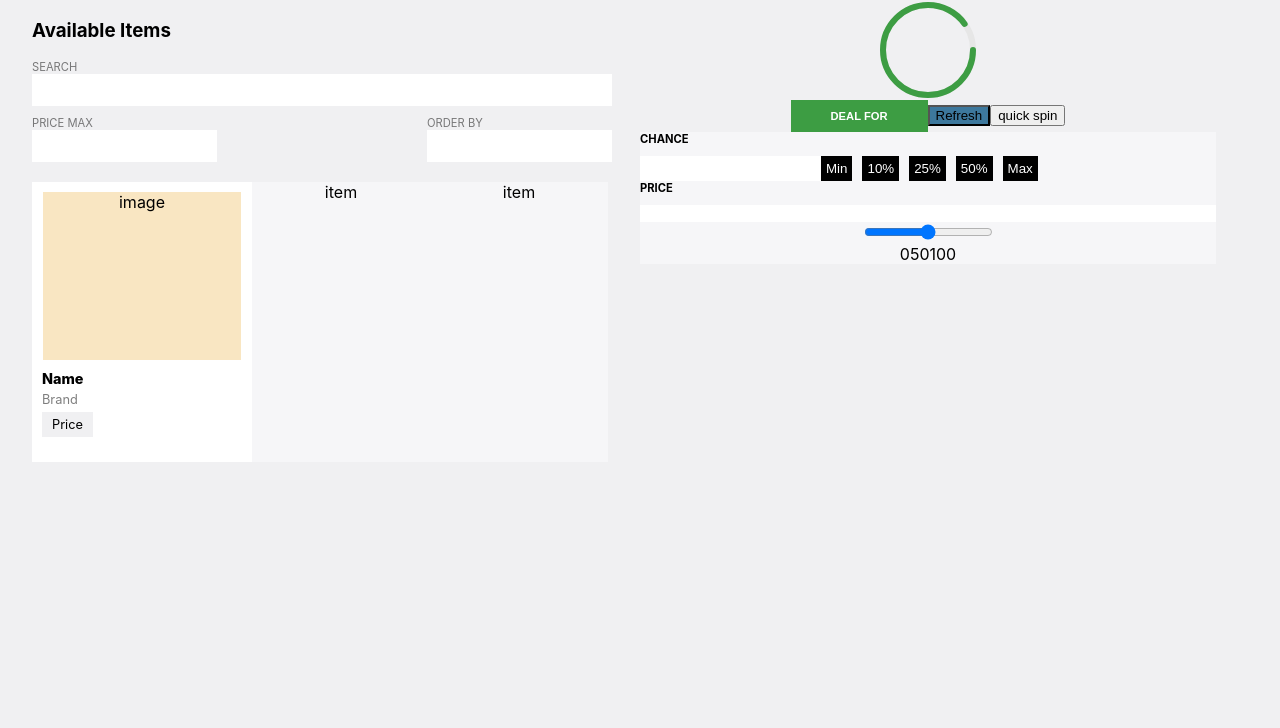
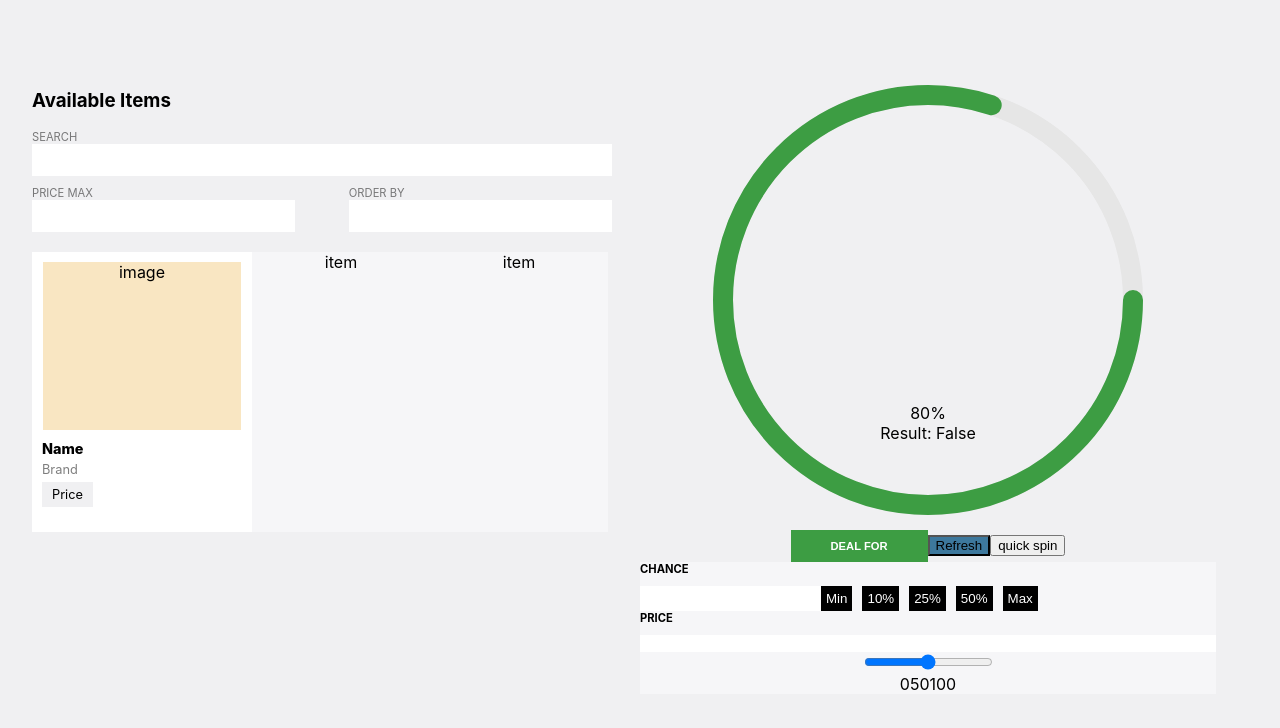
Before and after one commit to THEmmanuel/test, a React (Create React App) app: page / in a window 1280 px wide. Shown: the top 728 px of the page. Built offline with nearby package versions, Linux system fonts and the light colour scheme.

Commit message:
add circle style and updates

```diff
--- a/src/App.css
+++ b/src/App.css
@@ -2,6 +2,7 @@
 	text-align: center;
 	display: flex;
 	flex-direction: row;
+	margin-top: 70px;
 }
 
 .App-logo {
@@ -34,6 +35,7 @@
 	from {
 		transform: rotate(0deg);
 	}
+
 	to {
 		transform: rotate(360deg);
 	}
--- a/src/components/Spinner/Spinner.js
+++ b/src/components/Spinner/Spinner.js
@@ -1,27 +1,108 @@
-import React from 'react';
+import React, { useState, useEffect } from 'react';
 import styles from './Spinner.module.css';
+import needleImage from '../../assets/needle-dark.svg';
 
-const CircleProgressBar = ({ progress }) => {
-	const circumference = 2 * Math.PI * 45;
-	const offset = circumference - (90 / 100) * circumference;
+const CircleProgressBar = ({ progress = 80 }) => {
+	const radius = 205;
+	const circumference = 2 * Math.PI * radius;
+	const [rotation, setRotation] = useState(0);
+	const [isRotating, setIsRotating] = useState(false);
+	const [isInGreenArea, setIsInGreenArea] = useState(false);
+
+	const handleMouseDown = () => {
+		setIsRotating(true);
+	};
+
+	const handleMouseUp = () => {
+		setIsRotating(false);
+	};
+
+	const handleMouseMove = (event) => {
+		if (isRotating) {
+			const { clientX, clientY } = event;
+			const rect = event.target.getBoundingClientRect();
+			const centerX = rect.left + rect.width / 2;
+			const centerY = rect.top + rect.height / 2;
+			const dx = clientX - centerX;
+			const dy = clientY - centerY;
+			const angle = Math.atan2(dy, dx);
+			const degrees = angle * (180 / Math.PI);
+			setRotation(degrees);
+
+			// Calculate if the needle is in the green area
+			const greenAreaStart = -60; // Starting angle of the green area
+			const greenAreaEnd = 60; // Ending angle of the green area
+			setIsInGreenArea(degrees >= greenAreaStart && degrees <= greenAreaEnd);
+		}
+	};
+
+	useEffect(() => {
+		document.addEventListener('mousemove', handleMouseMove);
+		return () => {
+			document.removeEventListener('mousemove', handleMouseMove);
+		};
+	}, [isRotating]);
 
 	const progressStyle = {
 		strokeDasharray: circumference,
-		strokeDashoffset: offset,
+		strokeDashoffset: (100 - progress) / 100 * circumference,
 		transition: 'stroke-dashoffset 0.3s ease',
 	};
 
 	return (
-		<svg className={styles.circleProgress} width="100" height="100">
-			<circle className={styles.circleBackground} cx="50" cy="50" r="45" />
-			<circle
-				className={styles.circleProgressBar}
-				cx="50"
-				cy="50"
-				r="45"
-				style={progressStyle}
-			/>
-		</svg>
+		<div className={styles.container}>
+			<svg
+				className={styles.circleProgress}
+				width="460"
+				height="460"
+				onMouseDown={handleMouseDown}
+				onMouseUp={handleMouseUp}
+			>
+				<g transform={`translate(230, 230) rotate(${rotation})`}>
+					<circle
+						className={styles.circleBackground}
+						cx="0"
+						cy="0"
+						r={radius}
+					/>
+					<circle
+						className={styles.circleProgressBar}
+						cx="0"
+						cy="0"
+						r={radius}
+						style={progressStyle}
+					/>
+					{isInGreenArea && (
+						<image
+							className={styles.needleImage}
+							href={needleImage}
+							x="-45"
+							y="-45"
+							width="90"
+							height="90"
+						/>
+					)}
+					<foreignObject
+						x={-radius}
+						y={radius / 2}
+						width={radius * 2}
+						height={radius}
+					>
+						<div className={styles.progressTextContainer}>
+							<span className={styles.progressText}>{`${progress}%`}</span>
+						</div>
+						<div className={styles.middleContent}>
+							{isInGreenArea ? (
+								<span className={styles.resultText}>Result: True</span>
+							) : (
+								<span className={styles.resultText}>Result: False</span>
+							)}
+							{/* Add additional content here */}
+						</div>
+					</foreignObject>
+				</g>
+			</svg>
+		</div>
 	);
 };
 
--- a/src/components/Spinner/Spinner.module.css
+++ b/src/components/Spinner/Spinner.module.css
@@ -7,13 +7,13 @@
 .circleBackground {
 	fill: none;
 	stroke: #e6e6e6;
-	stroke-width: 6;
+	stroke-width: 20;
 }
 
 .circleProgressBar {
 	fill: none;
 	stroke: #3D9D43;
-	stroke-width: 6;
+	stroke-width: 20;
 	stroke-linecap: round;
 	stroke-dasharray: 0;
 }
--- a/src/containers/Items/Items.js
+++ b/src/containers/Items/Items.js
@@ -15,12 +15,12 @@ const Items = () => {
 						</div>
 
 						<div className={style.InputSecondaryWrapper}>
-							<div className={style.ItemsInput}>
+							<div className={style.ItemsInputSecondary}>
 								<span className={style.ItemsInputText}>PRICE MAX</span>
 								<input type="text" className={`${style.InputSecondary}`} />
 							</div>
 
-							<div className={style.ItemsInput}>
+							<div className={style.ItemsInputSecondary}>
 								<span className={style.ItemsInputText}>ORDER BY</span>
 								<input type="text" className={`${style.InputSecondary}`} />
 							</div>
--- a/src/containers/Items/Items.module.css
+++ b/src/containers/Items/Items.module.css
@@ -21,6 +21,13 @@
 	display: flex;
 	flex-direction: column;
 	text-align: left;
+}
+
+.ItemsInputSecondary {
+	display: flex;
+	flex-direction: column;
+	text-align: left;
+	width: 45%;
 }
 
 .Input {
```
Also changed, not shown: src/assets/needle-dark.svg (added). Lines whose indentation alone changed are shown as unchanged.
